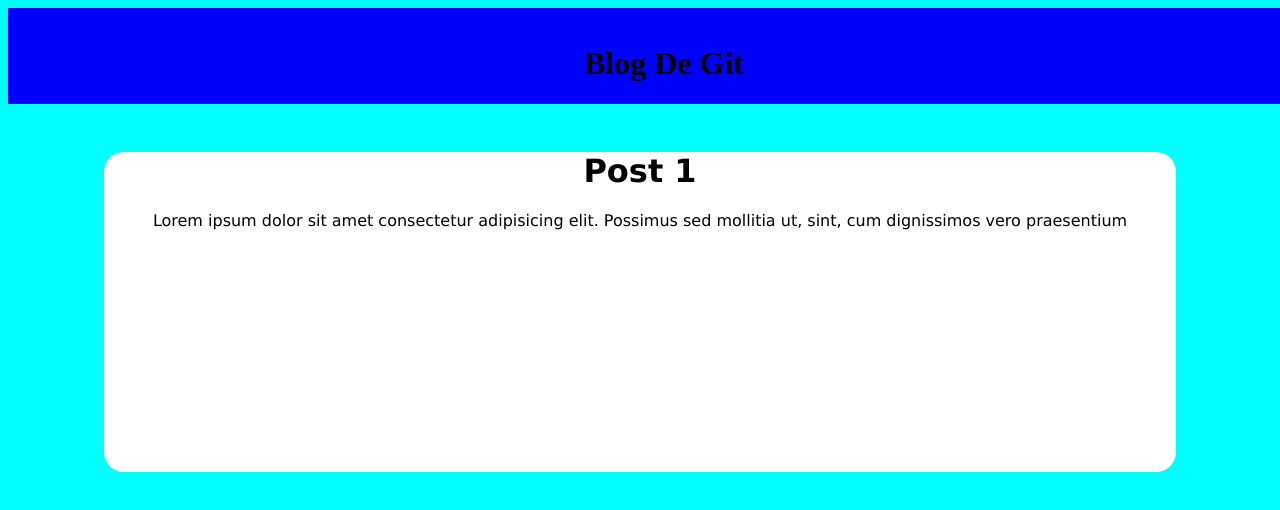
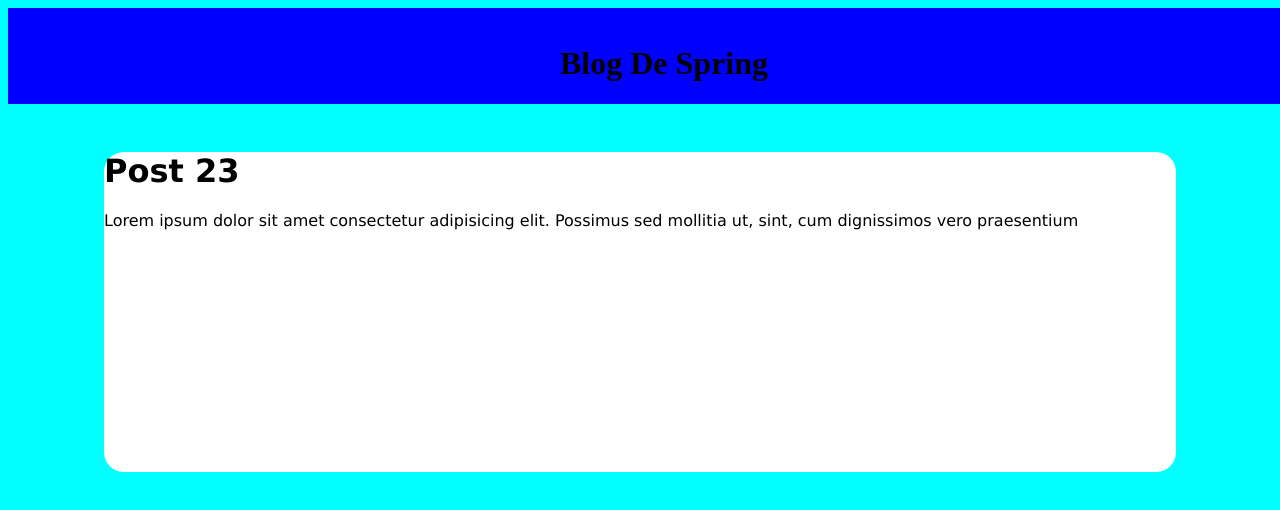
Before and after one commit to Erick-Arango04/Pruebas, a plain HTML site: page index.html in a window 1280 px wide. Shown: the top 510 px of the page. Drawn offline with Linux system fonts and the light colour scheme.

Commit message:
problema 2

```diff
--- a/index.html
+++ b/index.html
@@ -9,13 +9,13 @@
 </head>
 <body>
     <header id="header">
-        <h1>Blog De Git</h1>
+        <h1>Blog De Spring</h1>
     </header>
 
 
     <div class="contenido">
         <h1>
-            Post 1
+            Post 23
         </h1>
         <p>Lorem ipsum dolor sit amet consectetur adipisicing elit. Possimus sed mollitia ut, sint, cum dignissimos vero praesentium </p>
     </div>
--- a/style.css
+++ b/style.css
@@ -17,6 +17,6 @@ body{
     background-color: white;
     margin: 3rem auto ;
     border-radius: 20px 20px;
-    text-align: center;
+    text-align: left;
 
 }
```
